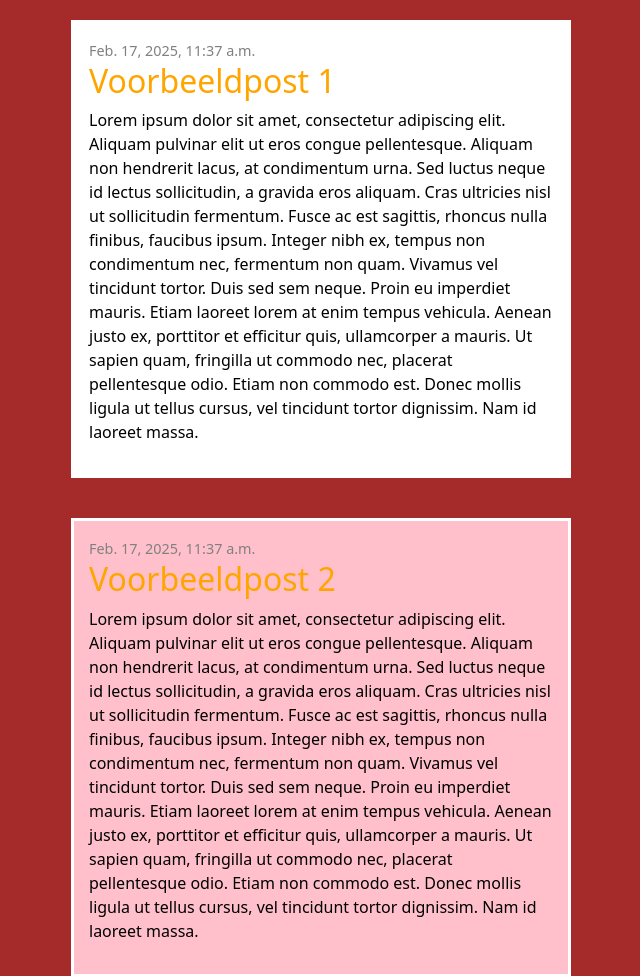
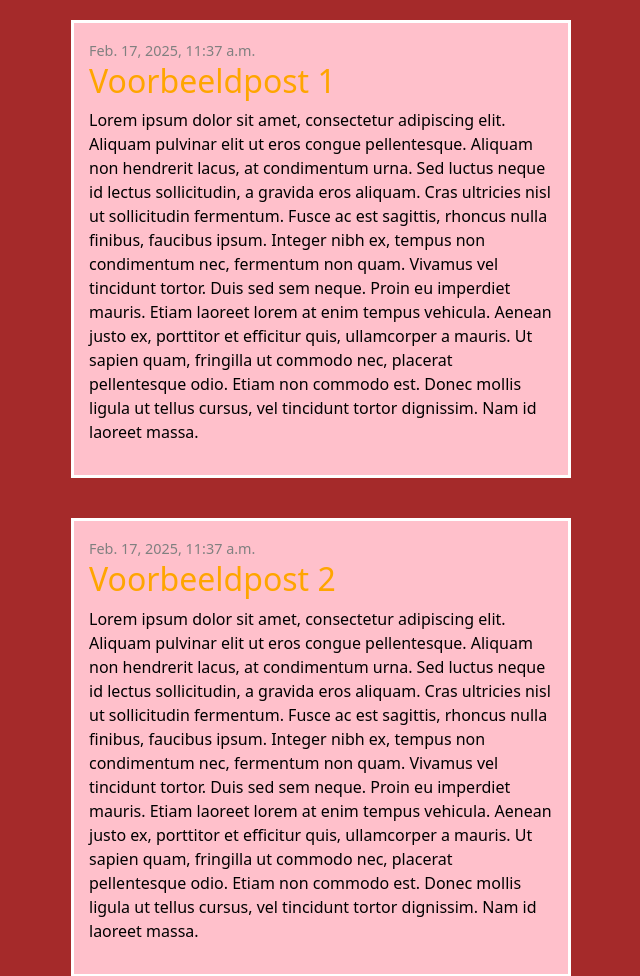
Before and after one commit to MickaelDL27/testDjango, a Django app: page / in a window 1280 px wide. Shown: the part 136-1112 px from the top of the page, without its empty margins (561-1201 px from the left). Run offline with Django 5.2, Linux system fonts and the light colour scheme; data comes from the database, SQL or seed files in the repository; some libraries are stand-ins or nearby versions.

Commit message:
HuiswerkL5

```diff
--- a/mysite/blog/static/css/stijl.css
+++ b/mysite/blog/static/css/stijl.css
@@ -25,13 +25,9 @@ div
     padding: 20px;
     margin-right: 10%;
 }
-.post + .post
+.post
 {
     background-color: pink;
-}
-.post
-{
-    background-color: white;
     padding: 15px;
     border: 3px solid white;
     width: 500px;
```
